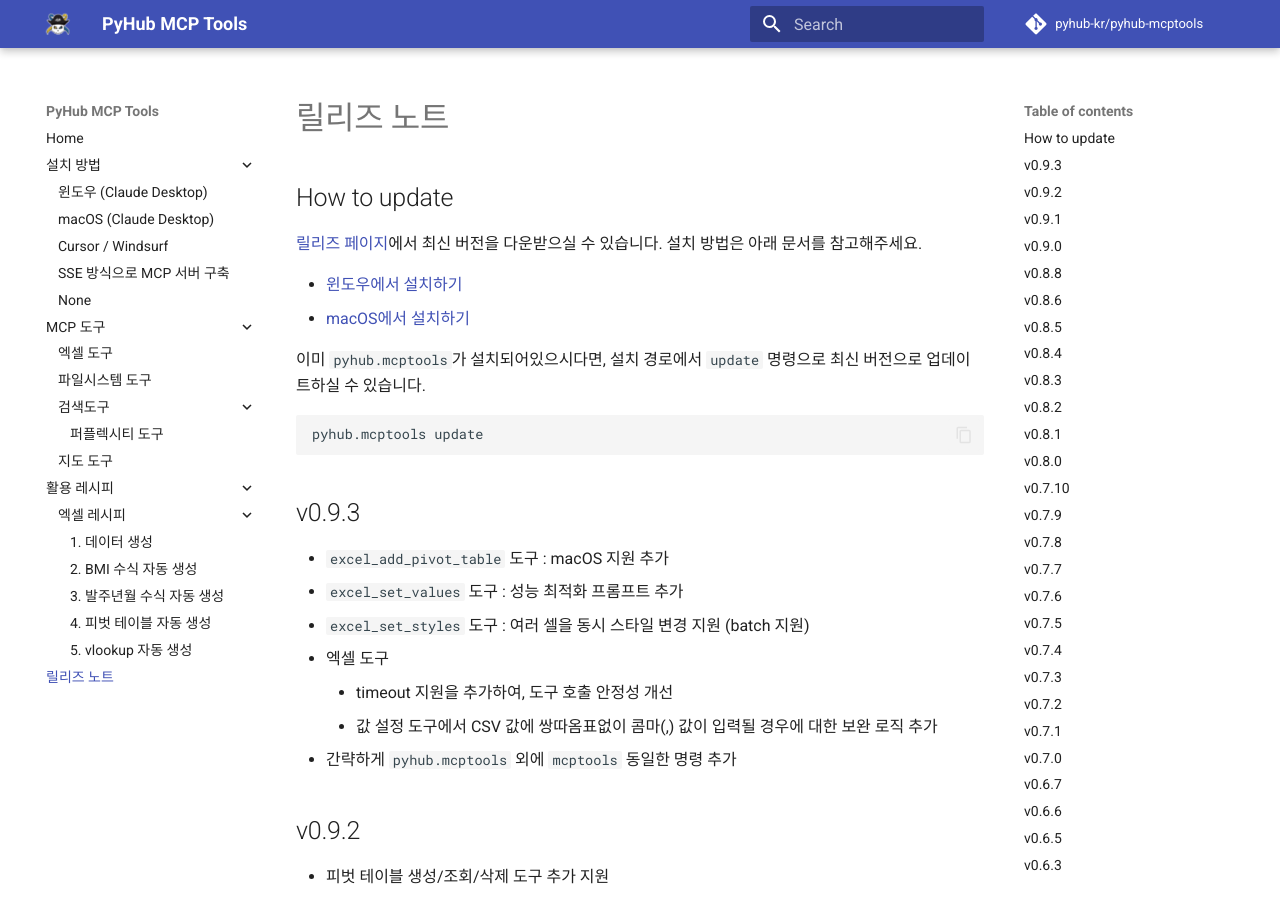
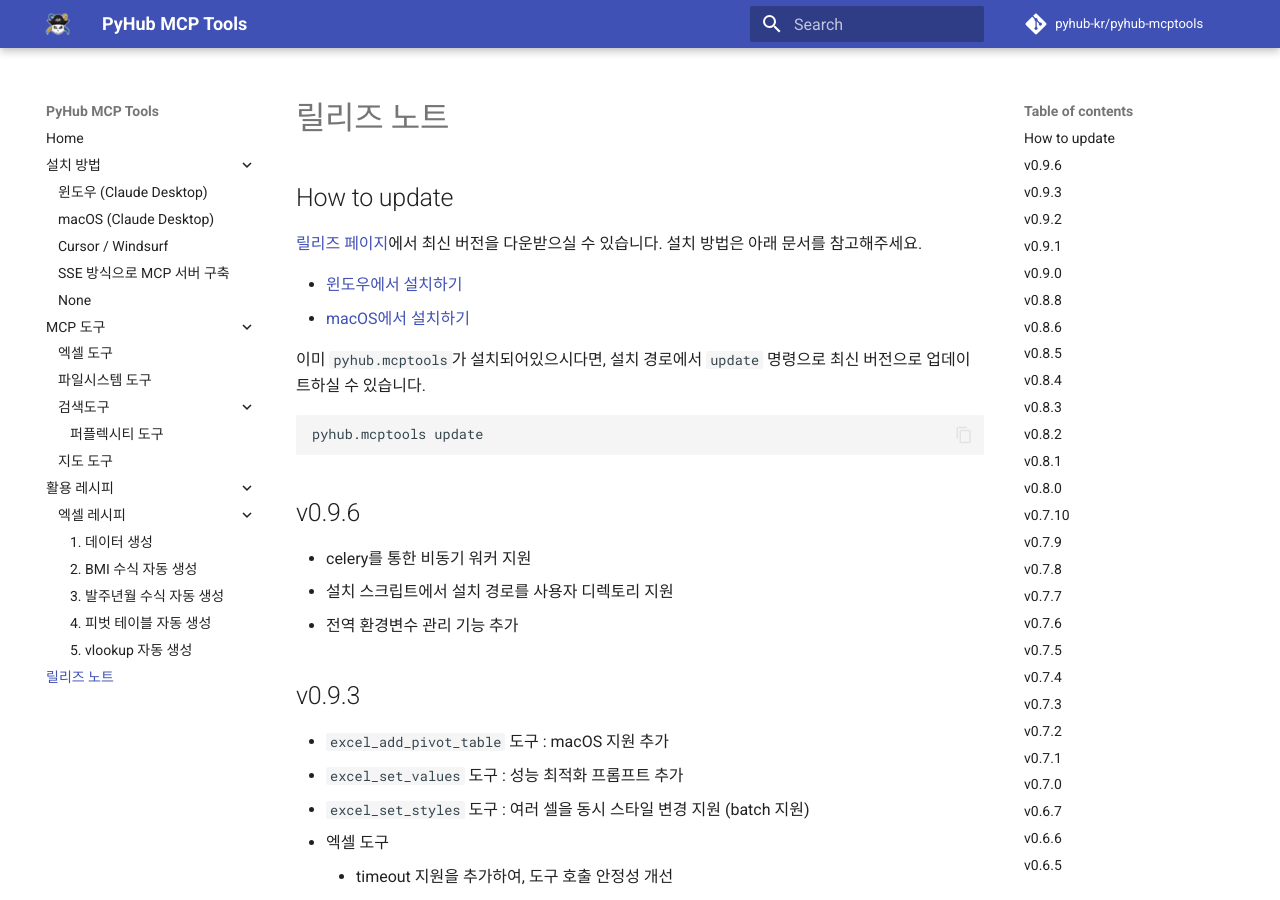
Before and after one commit to pyhub-kr/pyhub-mcptools, an MkDocs documentation site: the page built from docs/release-notes.md, in a window 1280 px wide and 900 px high. Built offline with MkDocs 1.6.1 and Material for MkDocs 9.7.7, drawn with Linux system fonts in a browser that asks for light colours; comment, search, counter and statistics services are not loaded.

Commit message:
Updated v0.9.6 release note

````diff
--- a/docs/release-notes.md
+++ b/docs/release-notes.md
@@ -12,6 +12,12 @@
 ```
 pyhub.mcptools update
 ```
+
+## v0.9.6
+
++ celery를 통한 비동기 워커 지원
++ 설치 스크립트에서 설치 경로를 사용자 디렉토리 지원
++ 전역 환경변수 관리 기능 추가
 
 ## v0.9.3
 
````
